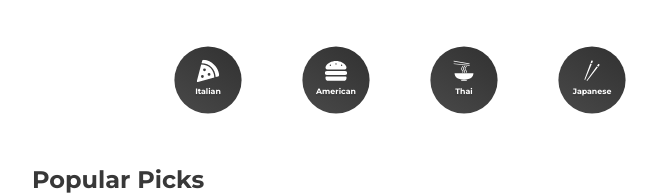
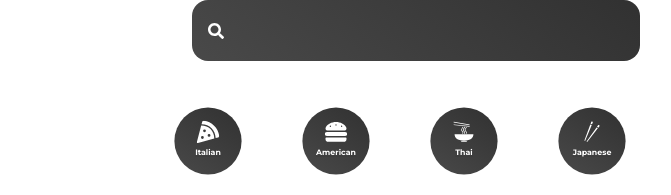
Before and after one commit to khoaizAhmmed/delicious-app, a React (Create React App) app: page / in a window 1280 px wide. Shown: the top 195 px of the page, without its empty margins (224-895 px from the left). Built offline with nearby package versions, Linux system fonts and the light colour scheme; no server answers.

Commit message:
ad new page

```diff
--- a/src/App.js
+++ b/src/App.js
@@ -1,11 +1,13 @@
 import { BrowserRouter } from 'react-router-dom';
 import Category from './components/Category';
+import Search from './components/Search';
 import Pages from './pages/Pages';
 
 function App() {
     return (
         <div className="App">
             <BrowserRouter>
+                <Search />
                 <Category />
                 <Pages />
             </BrowserRouter>
--- a/src/pages/Pages.jsx
+++ b/src/pages/Pages.jsx
@@ -1,12 +1,16 @@
 import { Route, Routes } from 'react-router-dom';
+import Searched from '../components/Searched';
 import Cuisine from './Cuisine';
 import Home from './Home';
+import Recipe from './Recipe';
 
 function Pages() {
     return (
         <Routes>
             <Route path="/" element={<Home />} />
             <Route path="/cuisine/:type" element={<Cuisine />} />
+            <Route path="/Searched/:search" element={<Searched />} />
+            <Route path="/Recipe/:name" element={<Recipe />} />
         </Routes>
     );
 }
```
